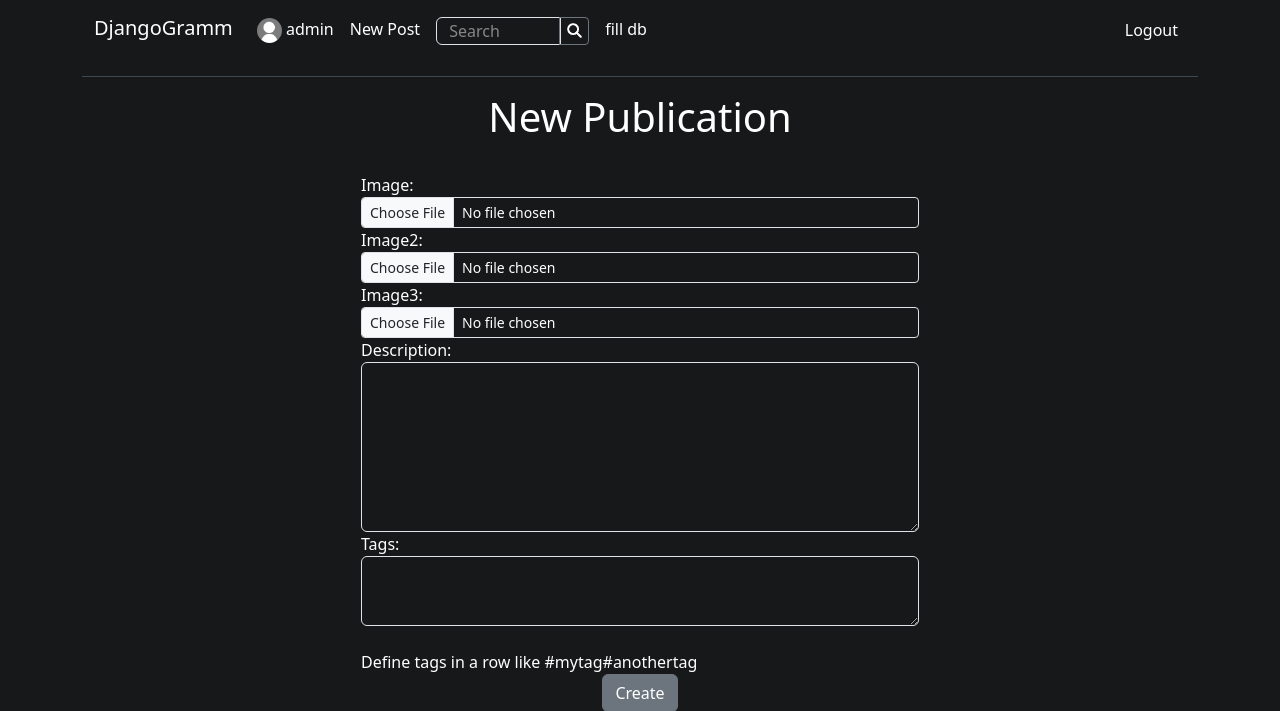
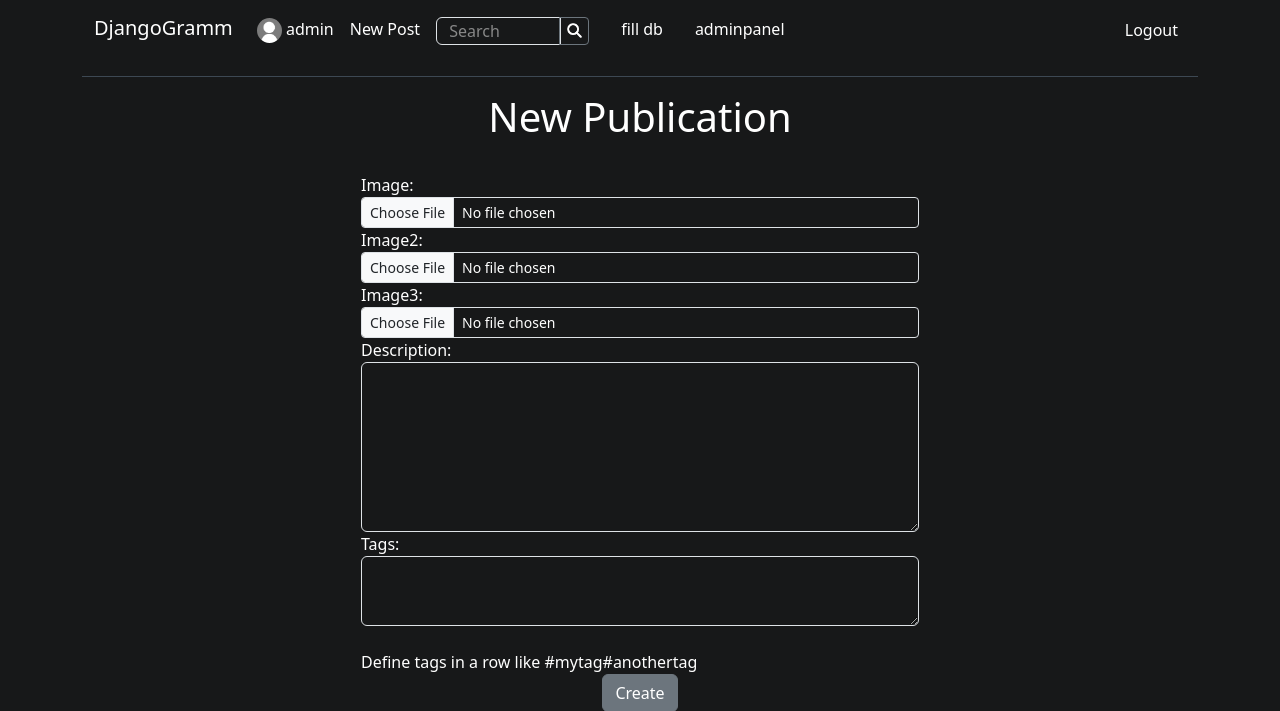
Before and after one commit to Ihor-Prokopenko/DjangoGramm, a Django app: page /new_post/ in a window 1280 px wide. Shown: the top 711 px of the page. Run offline with Django 4.2, Linux system fonts and the light colour scheme; a user stored in the database is signed in; data comes from the database, SQL or seed files in the repository; parts of the project's set-up code (start-up, migrations or seed data) failed here and were passed over.

Commit message:
adminpanel on template

```diff
--- a/djangogramm/templates/navbar.html
+++ b/djangogramm/templates/navbar.html
@@ -48,11 +48,14 @@
 
 
                 </li>
+                {% if request.user.is_superuser %}
                 <li class="nav-item">
-                {% if request.user.is_superuser %}
-                <a class="nav-link ms-2" href="{% url 'fill_fake_data' %}">fill db</a>
+                <a class="nav-link ms-4" href="{% url 'fill_fake_data' %}">fill db</a>
+                </li>
+                <li>
+                    <a href="/admin" class="nav-link ms-3">adminpanel</a>
+                </li>
                 {% endif %}
-                </li>
 
             </ul>
             <ul class="navbar-nav">
```
